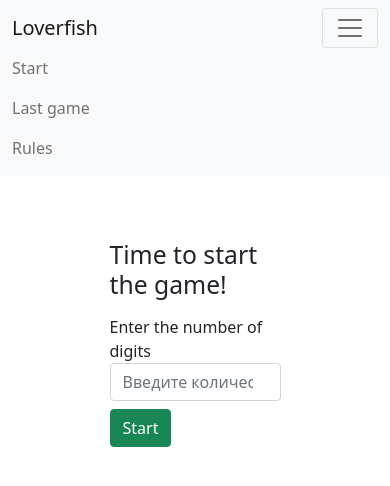
After one commit to loverfish/Guess_the_number, a Django app: page / in a window 390 px wide, after a click that opens the changed part. The commit adds this page. Shown: the top 486 px of the page. Run offline with Django 3.2, Linux system fonts and the light colour scheme.

Commit message:
Modyfied templates

```diff
--- a/number/models.py
+++ b/number/models.py
@@ -1,13 +1,9 @@
 from django.db import models
-from django.core.validators import MinValueValidator, MaxValueValidator
 
 
 class Number(models.Model):
     numb = models.IntegerField()
-    digits_quantity = models.IntegerField(
-        default=5,
-        validators=[MinValueValidator(1), MaxValueValidator(15)],
-    )
+    digits_quantity = models.IntegerField(null=True)
 
     def __str__(self):
         return str(self.numb)
--- /dev/null
+++ b/number/tests.py
@@ -0,0 +1 @@
+from django.test import TestCase
--- a/number/views.py
+++ b/number/views.py
@@ -18,7 +18,11 @@
 
 
 def guess(request):
-    start_number = str(Number.objects.last().numb)
+    start_number = '11111'
+    try:
+        start_number = str(Number.objects.last().numb)
+    except:
+        pass
     context = {
         'form': InputForm,
         'len': len(start_number),
--- /dev/null
+++ b/templates/base.html
@@ -0,0 +1,49 @@
+<!DOCTYPE html>
+<html lang="en">
+<head>
+    <meta charset="UTF-8">
+    <!-- CSS only -->
+    <link href="https://cdn.jsdelivr.net/npm/bootstrap@5.0.0-beta3/dist/css/bootstrap.min.css" rel="stylesheet"
+          integrity="sha384-eOJMYsd53ii+scO/bJGFsiCZc+5NDVN2yr8+0RDqr0Ql0h+rP48ckxlpbzKgwra6" crossorigin="anonymous">
+    <!-- JavaScript Bundle with Popper -->
+    <script src="https://cdn.jsdelivr.net/npm/bootstrap@5.0.0-beta3/dist/js/bootstrap.bundle.min.js" integrity="sha384-
+        JEW9xMcG8R+pH31jmWH6WWP0WintQrMb4s7ZOdauHnUtxwoG2vI5DkLtS3qm9Ekf" crossorigin="anonymous"></script>
+
+    <title>{% block title%}{% endblock %}</title>
+</head>
+<body>
+    <nav class="navbar navbar-expand-lg navbar-light bg-light">
+        <div class="container-fluid">
+            <a class="navbar-brand" href="{% url 'start_game' %}">Loverfish</a>
+            <button class="navbar-toggler" type="button" data-bs-toggle="collapse" data-bs-target="#navbarNavAltMarkup" aria-controls="navbarNavAltMarkup" aria-expanded="false" aria-label="Toggle navigation">
+                <span class="navbar-toggler-icon"></span>
+            </button>
+            <div class="collapse navbar-collapse" id="navbarNavAltMarkup">
+                <div class="navbar-nav">
+                    <a class="nav-link" aria-current="page" href="{% url 'start_game' %}">Start</a>
+                    <a class="nav-link" href="{% url 'guess' %}">Last game</a>
+                    <a class="nav-link" href="{% url 'about' %}">Rules</a>
+                </div>
+            </div>
+        </div>
+    </nav>
+
+    <div class="container-fluid h-100 mt-5">
+        <div class="row align-items-center h-100">
+            <div class="col-sm-12">
+                <div class="row justify-content-center">
+                    <div class="col-6">
+
+                        {% block content %}
+                        No any content
+                        {% endblock %}
+
+                    </div>
+                </div>
+            </div>
+        </div>
+    </div>
+
+
+</body>
+</html>
--- a/templates/number/start_game.html
+++ b/templates/number/start_game.html
@@ -4,30 +4,24 @@
 
 {% block content %}
 
-    <div class="container-fluid h-100 mt-5">
-        <div class="row align-items-center h-100">
-            <div class="col-sm-12">
-                <div class="row justify-content-center">
-                    <div class="col-6">
+    <h2 class="my-3">Time to start the game!</h2>
+    <form action="{% url 'start_game' %}" class="mt-3" method="POST">
+        {% csrf_token %}
 
-<!--                        <h1>Hello, user</h1>-->
-                        <h2 class="my-3">Time to start the game!</h2>
-                        <form action="{% url 'start_game' %}" method="POST">
-                            {% csrf_token %}
-                            {{ form.as_p }}
-                            <button type="submit" class="btn btn-success mt-3">Start</button>
-                        </form>
+        {% for field in form %}
 
-                    </div>
-<!--                    <div class="col-4 text-center">-->
+            {% if field.errors %}
+                <div class="alert alert-danger">
+                    {{ field.errors }}
+                </div>
+            {% endif %}
 
-<!--                        <h1>Hello, user</h1>-->
-<!--                        <h3>Do u want to start game?</h3>-->
-<!--                        <button type="submit" class="btn btn-success">Start</button>-->
+            {{ field.label}}
+            {{ field }}
 
-<!--                    </div>-->
-                </div>
-            </div>
-        </div>
-    </div>
+        {% endfor%}
+
+        <button type="submit" class="btn btn-success mt-2">Start</button>
+    </form>
+
 {% endblock %}
```
Also changed, not shown: templates/number/about.html (+7 -8 lines), templates/number/finish.html (+4 -22 lines), templates/number/guess.html (+14 -12 lines), number/migrations/0004_alter_number_digits_quantity.py (added), number/migrations/0005_alter_number_digits_quantity.py (added).
